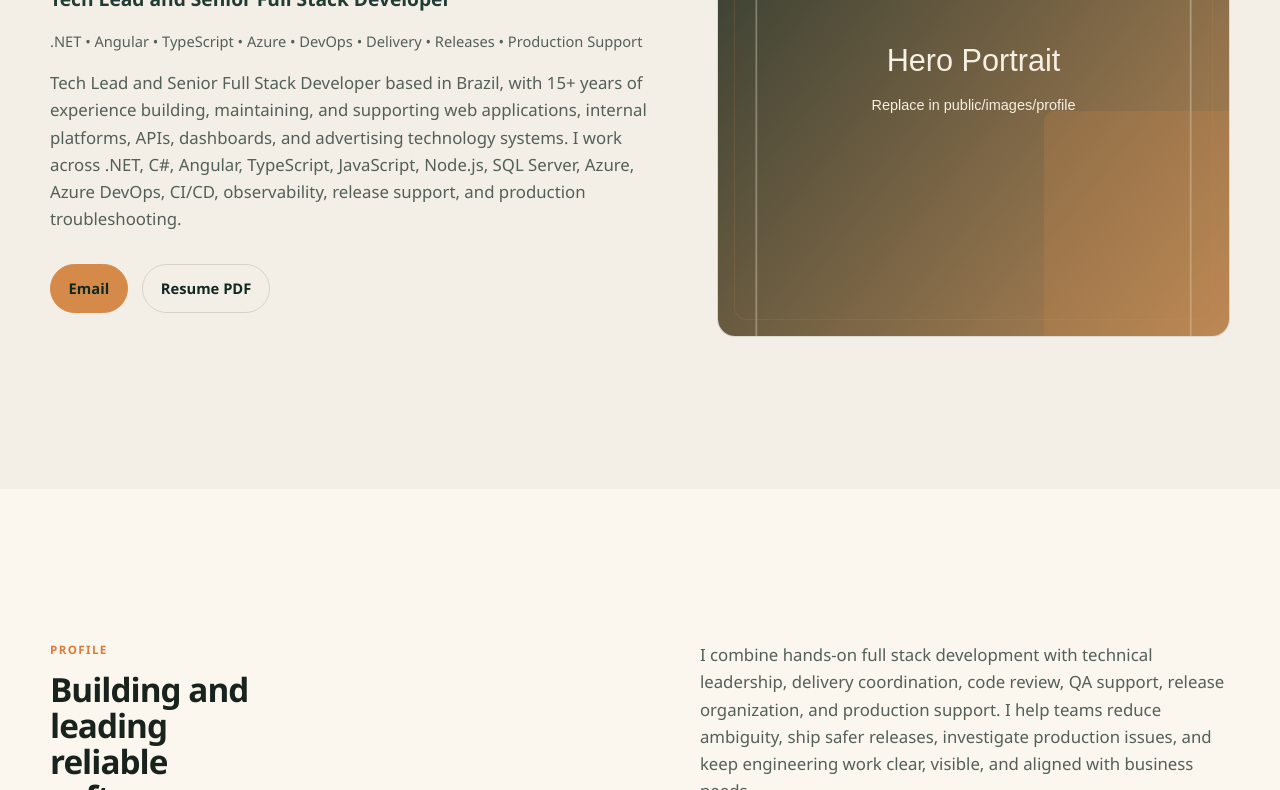
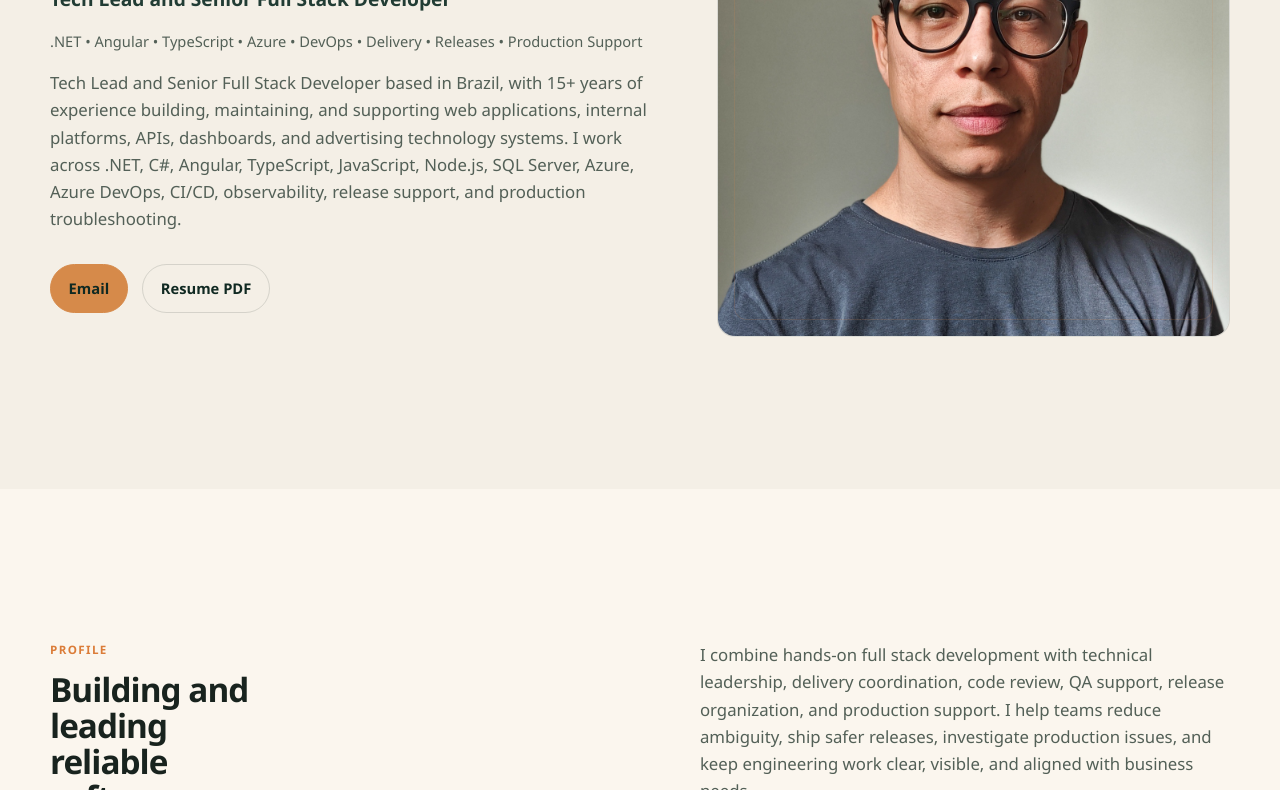
Before and after one commit to rochapablo/rochapablo.github.io, a website with bundled scripts: page index.html in a window 1280 px wide. Shown: the part 443-1233 px from the top of the page. Built offline with nearby package versions, Linux system fonts and the light colour scheme.

Commit message:
Swap profile placeholders for real imagery

```diff
--- a/src/js/profile-data/images.js
+++ b/src/js/profile-data/images.js
@@ -1,44 +1,44 @@
 // Replace the `src` values below after adding your own files under `public/images`.
 export const profileImages = {
   heroPortrait: {
-    src: "/public/images/profile/profile-hero-placeholder.svg",
-    alt: "Portrait placeholder for the hero section",
+    src: "/public/images/1786486622247.jpg",
+    alt: "Portrait of Pablo Rocha, Tech Lead and Senior Full Stack Developer",
     objectPosition: "center 22%",
     decorative: true
   },
-  visualBreakPrimary: {
-    src: "/public/images/visual-breaks/visual-break-primary-placeholder.svg",
-    alt: "Editorial visual break placeholder between strengths and skills",
-    objectPosition: "center center",
-    decorative: true
-  },
-  visualBreakSecondary: {
-    src: "/public/images/visual-breaks/visual-break-secondary-placeholder.svg",
-    alt: "Editorial visual break placeholder between experience and personal note",
-    objectPosition: "center center",
-    decorative: true
-  },
-  workspaceDesk: {
-    src: "/public/images/workspace/workspace-desk-placeholder.svg",
-    alt: "Workspace placeholder for the personal note section",
-    objectPosition: "center center",
-    decorative: true
-  },
-  personalLifePrimary: {
-    src: "/public/images/personal/personal-life-primary-placeholder.svg",
-    alt: "Personal life placeholder image",
-    objectPosition: "center center",
-    decorative: true
-  },
-  personalLifeSecondary: {
-    src: "/public/images/personal/personal-life-secondary-placeholder.svg",
-    alt: "Secondary personal life placeholder image",
-    objectPosition: "center center",
-    decorative: true
-  },
+  // visualBreakPrimary: {
+  //   src: "/public/images/visual-breaks/visual-break-primary-placeholder.svg",
+  //   alt: "Editorial visual break placeholder between strengths and skills",
+  //   objectPosition: "center center",
+  //   decorative: true
+  // },
+  // visualBreakSecondary: {
+  //   src: "/public/images/visual-breaks/visual-break-secondary-placeholder.svg",
+  //   alt: "Editorial visual break placeholder between experience and personal note",
+  //   objectPosition: "center center",
+  //   decorative: true
+  // },
+  // workspaceDesk: {
+  //   src: "/public/images/workspace/workspace-desk-placeholder.svg",
+  //   alt: "Workspace placeholder for the personal note section",
+  //   objectPosition: "center center",
+  //   decorative: true
+  // },
+  // personalLifePrimary: {
+  //   src: "/public/images/personal/personal-life-primary-placeholder.svg",
+  //   alt: "Personal life placeholder image",
+  //   objectPosition: "center center",
+  //   decorative: true
+  // },
+  // personalLifeSecondary: {
+  //   src: "/public/images/personal/personal-life-secondary-placeholder.svg",
+  //   alt: "Secondary personal life placeholder image",
+  //   objectPosition: "center center",
+  //   decorative: true
+  // },
   closingProfile: {
-    src: "/public/images/profile/profile-closing-placeholder.svg",
-    alt: "Closing profile placeholder image",
+    src: "/public/images/1786487393228.jpg",
+    alt: "Professional profile photo of Pablo Rocha for contact section",
     objectPosition: "center center",
     decorative: true
   }
--- a/src/scss/_media-contact.scss
+++ b/src/scss/_media-contact.scss
@@ -46,6 +46,10 @@
 
 .media-slot--portrait {
   min-height: clamp(24rem, 55vw, 34rem);
+}
+
+.media-slot--portrait.media-slot--offset::before {
+  content: none;
 }
 
 .visual-break__inner {
```
Also changed, not shown: dist/css/styles.css, public/images/1786486622247.jpg (added), public/images/personal/personal-life-primary-placeholder.svg (deleted), public/images/personal/personal-life-secondary-placeholder.svg (deleted), public/images/profile/profile-closing-placeholder.svg (deleted), public/images/profile/profile-hero-placeholder.svg (deleted), public/images/visual-breaks/visual-break-primary-placeholder.svg (deleted), public/images/visual-breaks/visual-break-secondary-placeholder.svg (deleted), public/images/workspace/workspace-desk-placeholder.svg (deleted), 1 other file.
